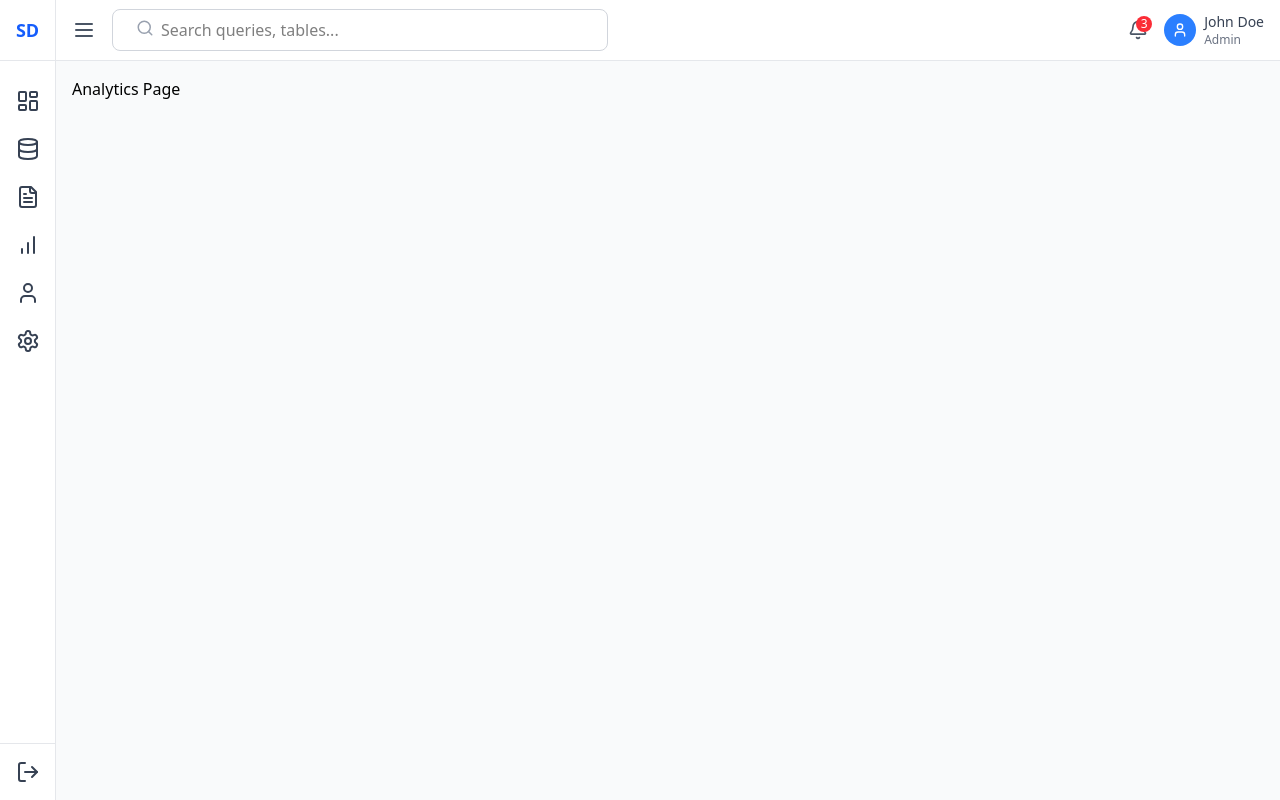
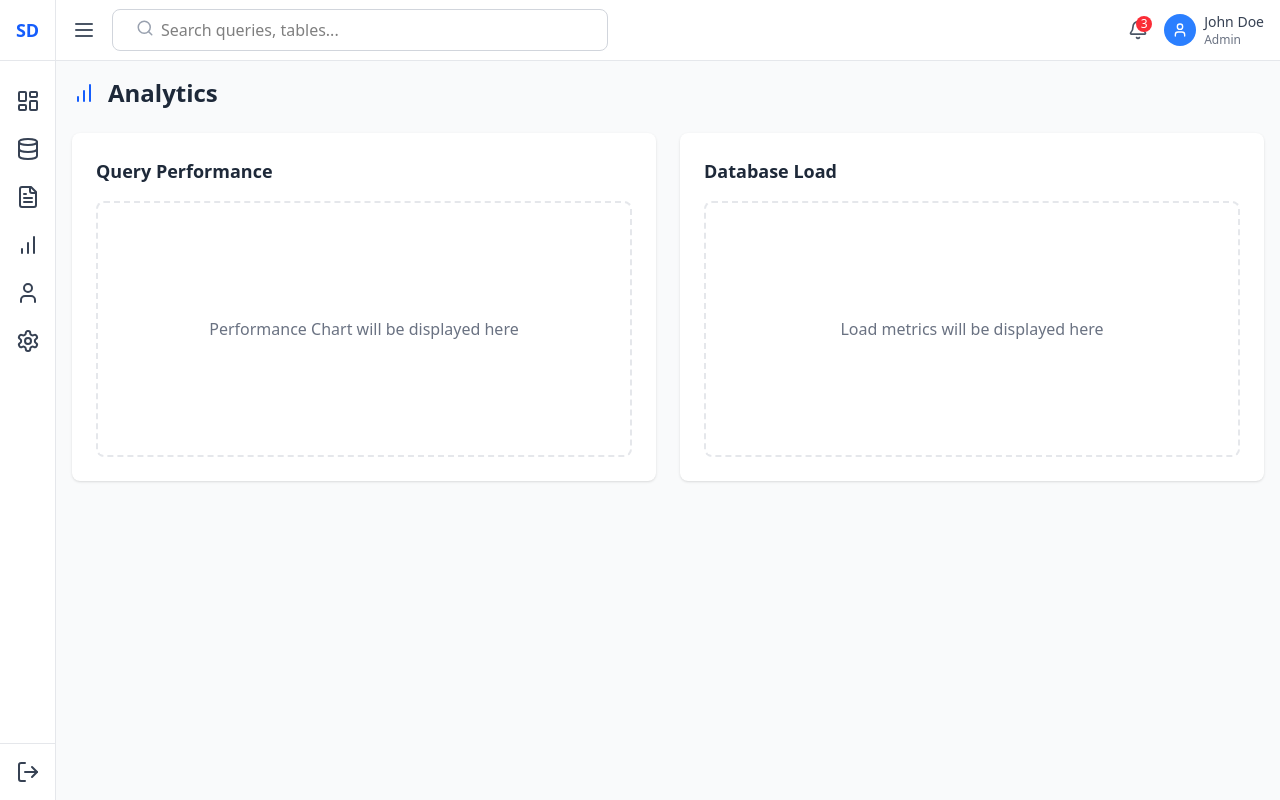
Before and after one commit to nsr7t/SQL-dashboard, a React (Vite) app in the folder frontend/: page /analytics in a window 1280 px wide. Built offline with nearby package versions, Linux system fonts and the light colour scheme.

Commit message:
Added the analytics page

```diff
--- a/frontend/src/pages/AnalyticsPage.jsx
+++ b/frontend/src/pages/AnalyticsPage.jsx
@@ -1,5 +1,36 @@
+import { BarChartIcon } from "lucide-react"
+
 function AnalyticsPage() {
-    return <div>Analytics Page</div>
+    return (
+        <div className="space-y-6">
+            <div className="flex items-center space-x-3">
+                <BarChartIcon size={24} className="text-blue-600" />
+                <h1 className="text-2xl font-bold text-gray-800">Analytics</h1>
+            </div>
+            <div className="grid grid-cols-1 gap-6 lg:grid-cols-2">
+                <div className="rounded-lg bg-white p-6 shadow">
+                    <h2 className="mb-4 text-lg font-semibold text-gray-800">
+                        Query Performance
+                    </h2>
+                    <div className="flex h-64 items-center justify-center rounded-lg border-2 border-dashed border-gray-200">
+                        <p className="text-gray-500">
+                            Performance Chart will be displayed here
+                        </p>
+                    </div>
+                </div>
+                <div className="rounded-lg bg-white p-6 shadow">
+                    <h2 className="mb-4 text-lg font-semibold text-gray-800">
+                        Database Load
+                    </h2>
+                    <div className="flex h-64 items-center justify-center rounded-lg border-2 border-dashed border-gray-200">
+                        <p className="text-gray-500">
+                            Load metrics will be displayed here
+                        </p>
+                    </div>
+                </div>
+            </div>
+        </div>
+    )
 }
 
 export default AnalyticsPage
```
